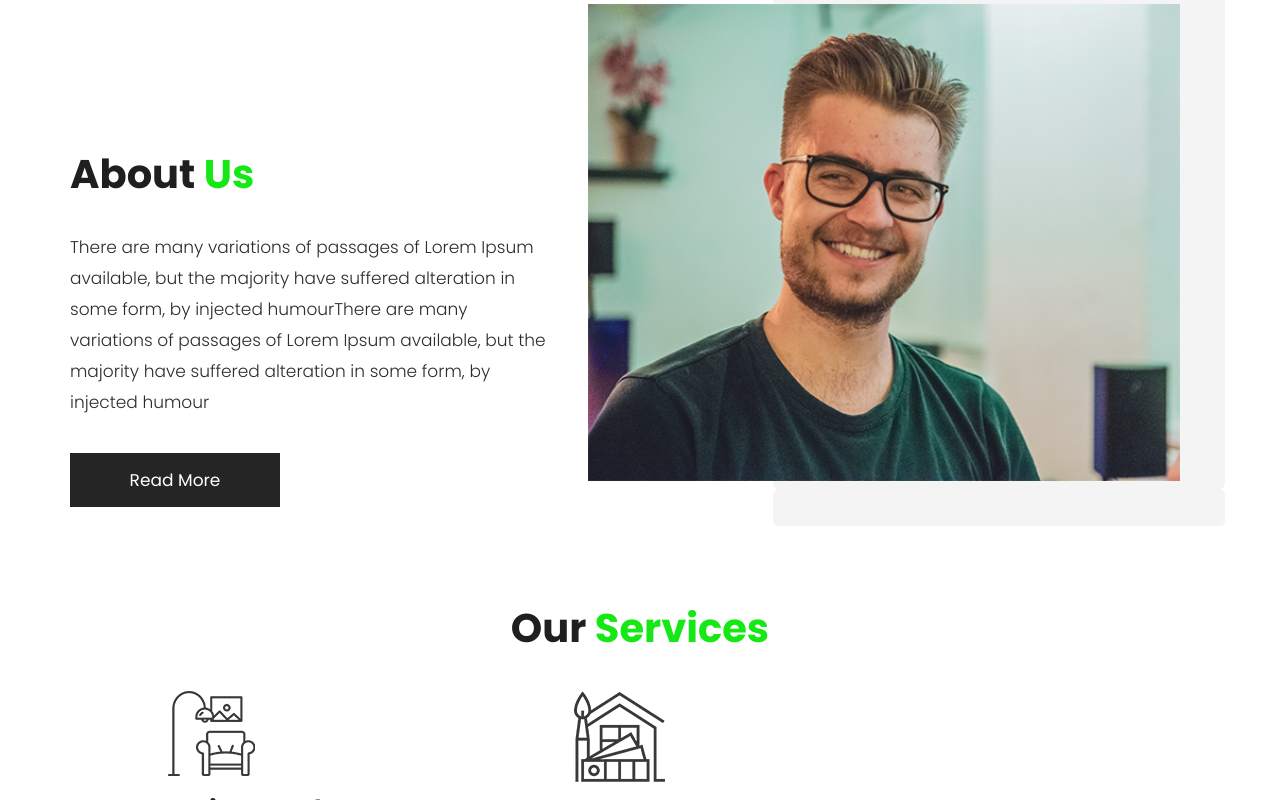
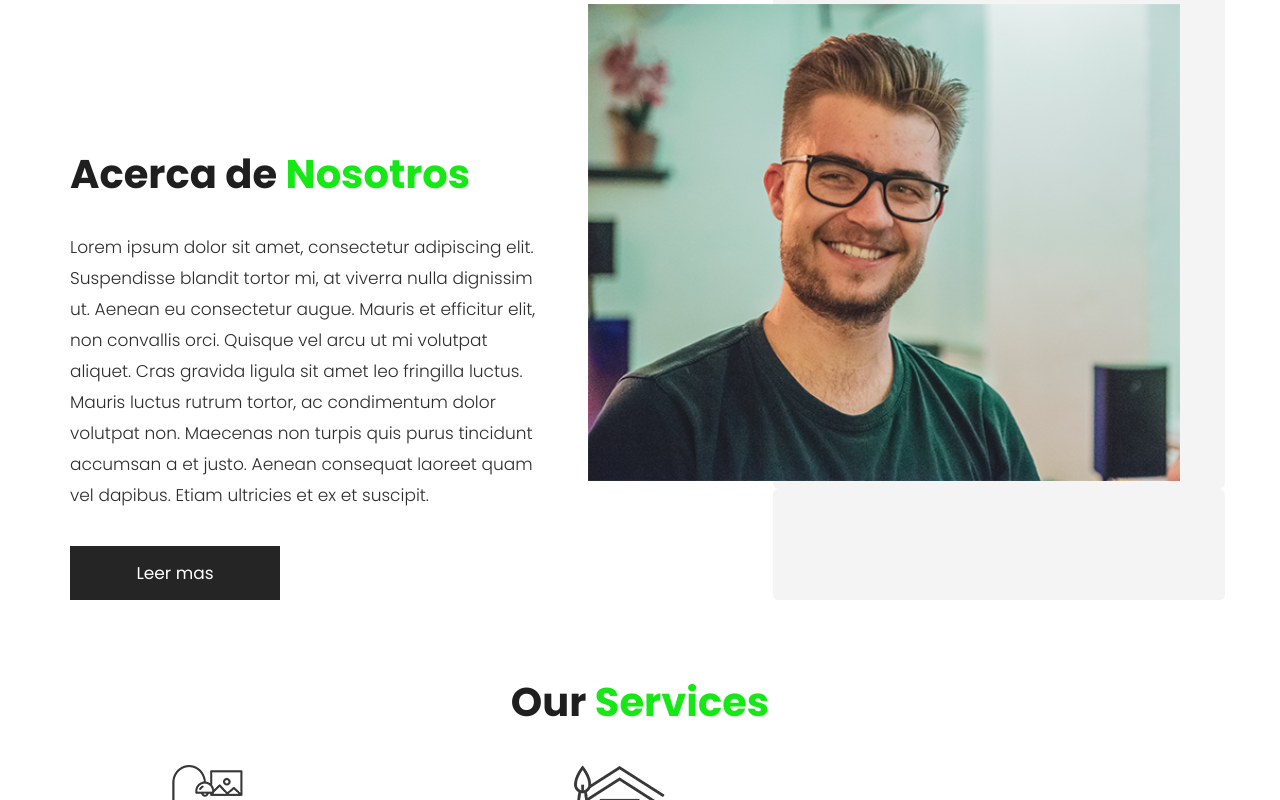
Before and after one commit to maxeziowolf/prueba, a plain HTML site: page index.html in a window 1280 px wide. Shown: the part 1118-1918 px from the top of the page. Drawn offline with nearby package versions, Linux system fonts and the light colour scheme; a web font is replaced by a local one.

Commit message:
Prueba de conflictos

```diff
--- a/index.html
+++ b/index.html
@@ -158,9 +158,10 @@
             <div class="row">
                <div class="col-md-5">
                   <div class="titlepage">
-                     <h2>About <span class="green">Us</span></h2>
-                     <p>There are many variations of passages of Lorem Ipsum available, but the majority have suffered alteration in some form, by injected humourThere are many variations of passages of Lorem Ipsum available, but the majority have suffered alteration in some form, by injected humour</p>
-                     <a class="read_more" href="Javascript:void(0)"> Read More</a>
+                     <h2>Acerca de <span class="green">Nosotros</span></h2>
+                     <p>
+                        Lorem ipsum dolor sit amet, consectetur adipiscing elit. Suspendisse blandit tortor mi, at viverra nulla dignissim ut. Aenean eu consectetur augue. Mauris et efficitur elit, non convallis orci. Quisque vel arcu ut mi volutpat aliquet. Cras gravida ligula sit amet leo fringilla luctus. Mauris luctus rutrum tortor, ac condimentum dolor volutpat non. Maecenas non turpis quis purus tincidunt accumsan a et justo. Aenean consequat laoreet quam vel dapibus. Etiam ultricies et ex et suscipit.</p>
+                     <a class="read_more" href="Javascript:void(0)"> Leer mas</a>
                   </div>
                </div>
                <div class="col-md-7">
```
